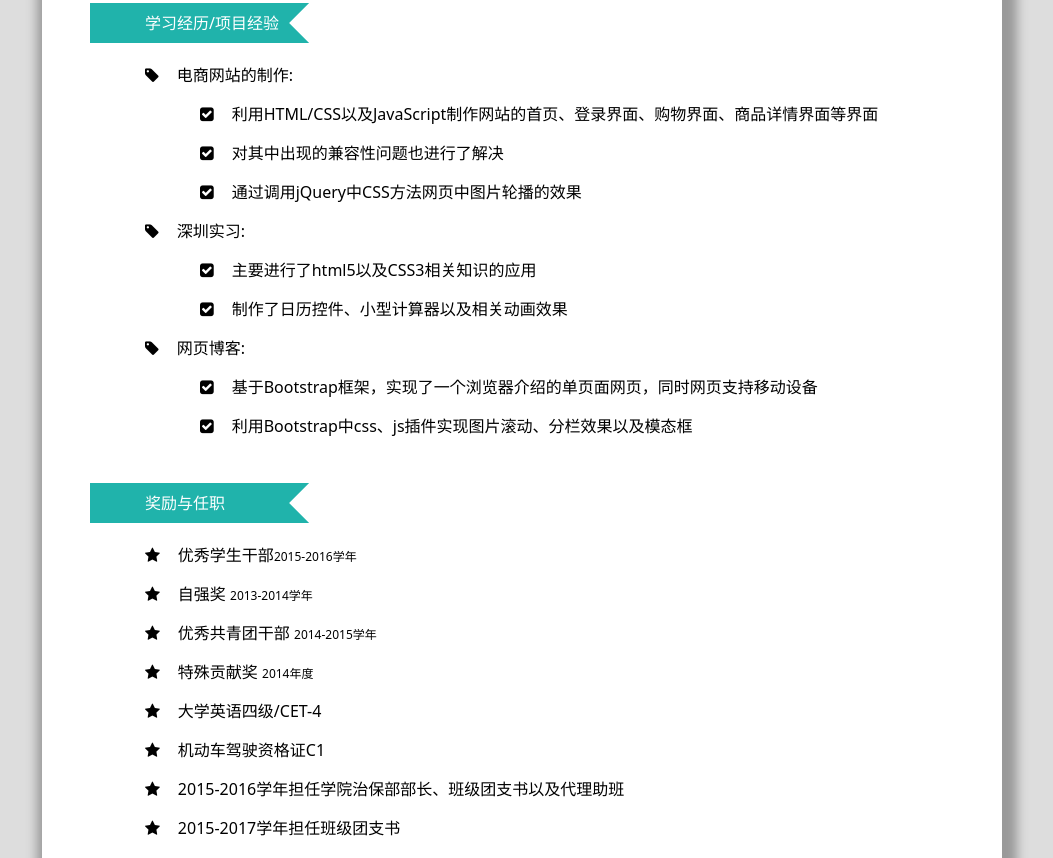
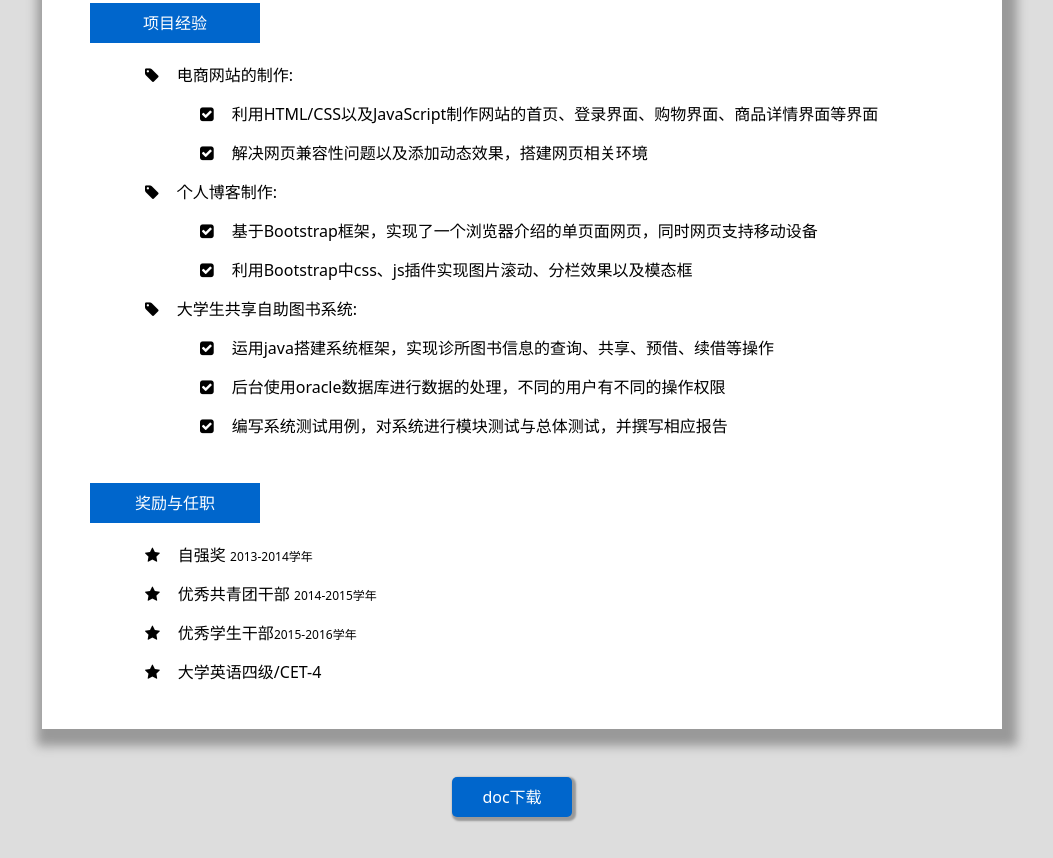
Before and after one commit to zouxin0430/zouxin, a plain HTML site: page index.html in a window 1280 px wide. Shown: the part 767-1625 px from the top of the page, without its empty margins (118-1171 px from the left). Drawn offline with Linux system fonts and the light colour scheme.

Commit message:
change style

```diff
--- a/css/master.css
+++ b/css/master.css
@@ -136,7 +136,7 @@ header .center .pic{
   background-image: url("../img/pic2.jpg");
   background-size: 100px 100px;
   border-radius: 50px;
-  border: 2px solid #20B2AA;
+  border: 2px solid rgb(0, 102, 204);
 }
 header .right{
   flex: 1;
@@ -176,7 +176,7 @@ header .right i{
   height: 30px;
   line-height: 30px;
   border-radius: 15px;
-  background-color: #20B2AA;
+  background-color: rgb(0, 102, 204);
   margin-right: 15px;
   margin-bottom: 8px;
   color: #fff;
@@ -219,10 +219,9 @@ section{
 }
 .tag{
   height: 40px;
-  background-image: url("../img/base3.png");
-  background-repeat: no-repeat;
-  background-size: 220px 40px;
-  padding-left: 55px;
+  width: 170px;
+  text-align: center;
+  background-color: rgb(0, 102, 204);
   line-height: 40px;
   color: #fff;
   margin-bottom: 20px;
@@ -271,7 +270,7 @@ footer{
 footer div{
   height: 40px;
   width: 120px;
-  background-color: #20B2AA;
+  background-color: rgb(0, 102, 204);
   margin-right: 20px;
   text-align: center;
   line-height: 40px;
--- a/index.html
+++ b/index.html
@@ -49,25 +49,25 @@
         </div>
 
         <div class="sec project">
-          <div class="tag">学习经历/项目经验</div>
+          <div class="tag">项目经验</div>
           <ul>
             <li><i class="fa fa-tag"></i><p>电商网站的制作:</p>
               <ul>
                 <li><i class="fa fa-check-square"></i><p>利用HTML/CSS以及JavaScript制作网站的首页、登录界面、购物界面、商品详情界面等界面</p></li>
-                <li><i class="fa fa-check-square"></i><p>对其中出现的兼容性问题也进行了解决</p></li>
-                <li><i class="fa fa-check-square"></i><p>通过调用jQuery中CSS方法网页中图片轮播的效果</p></li>
+                <li><i class="fa fa-check-square"></i><p>解决网页兼容性问题以及添加动态效果，搭建网页相关环境</p></li>
               </ul>
             </li>
-            <li><i class="fa fa-tag"></i><p>深圳实习:</p>
+            <li><i class="fa fa-tag"></i><p>个人博客制作:</p>
               <ul>
-                <li><i class="fa fa-check-square"></i><p>主要进行了html5以及CSS3相关知识的应用</p></li>
-                <li><i class="fa  fa-check-square"></i><p>制作了日历控件、小型计算器以及相关动画效果</p></li>
+                <li><i class="fa fa-check-square"></i><p>基于Bootstrap框架，实现了一个浏览器介绍的单页面网页，同时网页支持移动设备</p></li>
+                <li><i class="fa  fa-check-square"></i><p>利用Bootstrap中css、js插件实现图片滚动、分栏效果以及模态框</p></li>
               </ul>
             </li>
-             <li><i class="fa fa-tag"></i><p>网页博客:</p>
+             <li><i class="fa fa-tag"></i><p>大学生共享自助图书系统:</p>
               <ul>
-                <li><i class="fa fa-check-square"></i><p>基于Bootstrap框架，实现了一个浏览器介绍的单页面网页，同时网页支持移动设备</p></li>
-                <li><i class="fa fa-check-square"></i><p>利用Bootstrap中css、js插件实现图片滚动、分栏效果以及模态框</p></li>
+                <li><i class="fa fa-check-square"></i><p>运用java搭建系统框架，实现诊所图书信息的查询、共享、预借、续借等操作</p></li>
+                <li><i class="fa fa-check-square"></i><p>后台使用oracle数据库进行数据的处理，不同的用户有不同的操作权限</p></li>
+                <li><i class="fa fa-check-square"></i><p>编写系统测试用例，对系统进行模块测试与总体测试，并撰写相应报告</p></li>
               </ul>
             </li>
           </ul>
@@ -76,21 +76,17 @@
         <div class="sec honor">
           <div class="tag">奖励与任职</div>
           <ul>
-            <li><i class="fa fa-star"></i><p>优秀学生干部<span>2015-2016学年</span></p></li>
             <li><i class="fa fa-star"></i><p>自强奖 <span>2013-2014学年</span></p></li>
             <li><i class="fa fa-star"></i><p>优秀共青团干部 <span>2014-2015学年</span></p></li>
-            <li><i class="fa fa-star"></i><p>特殊贡献奖 <span>2014年度</span></p></li>
+            <li><i class="fa fa-star"></i><p>优秀学生干部<span>2015-2016学年</span></p></li>
             <li><i class="fa fa-star"></i><p>大学英语四级/CET-4</p></li>
-            <li><i class="fa fa-star"></i><p>机动车驾驶资格证C1</p></li>
-            <li><i class="fa fa-star"></i><p>2015-2016学年担任学院治保部部长、班级团支书以及代理助班 </p></li>
-            <li><i class="fa fa-star"></i>2015-2017学年担任班级团支书</p></li>
           </ul>
         </div>
       </section>
     </div>
 
     <footer>
-      <div class="doc"><a href="./%27s%20Resume.pdf">doc下载</a></div>
+      <div class="doc"><a href="./zouxin.docx">doc下载</a></div>
     </footer>
 
   </body>
```
Also changed, not shown: img/base3.png (deleted), 1 other file.
